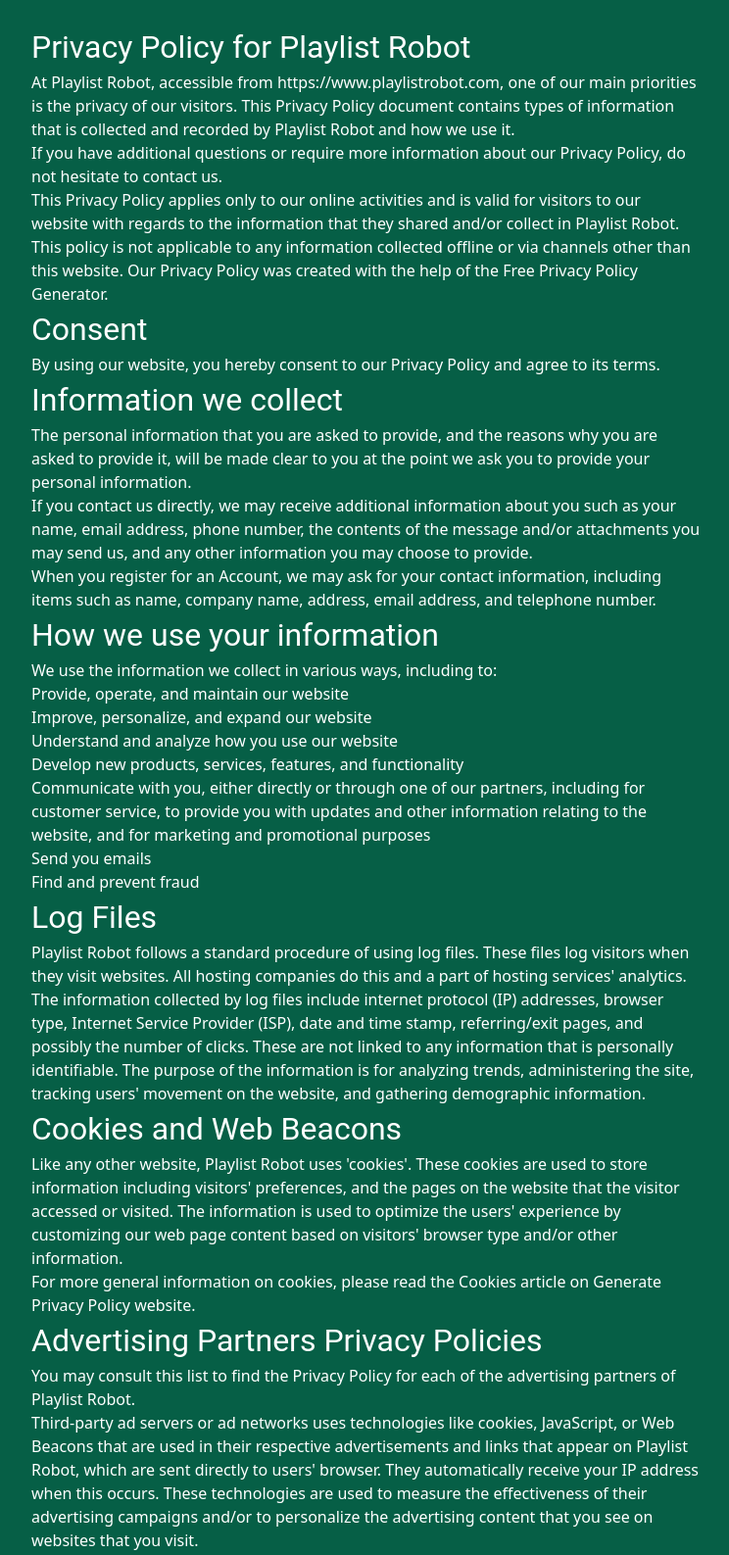
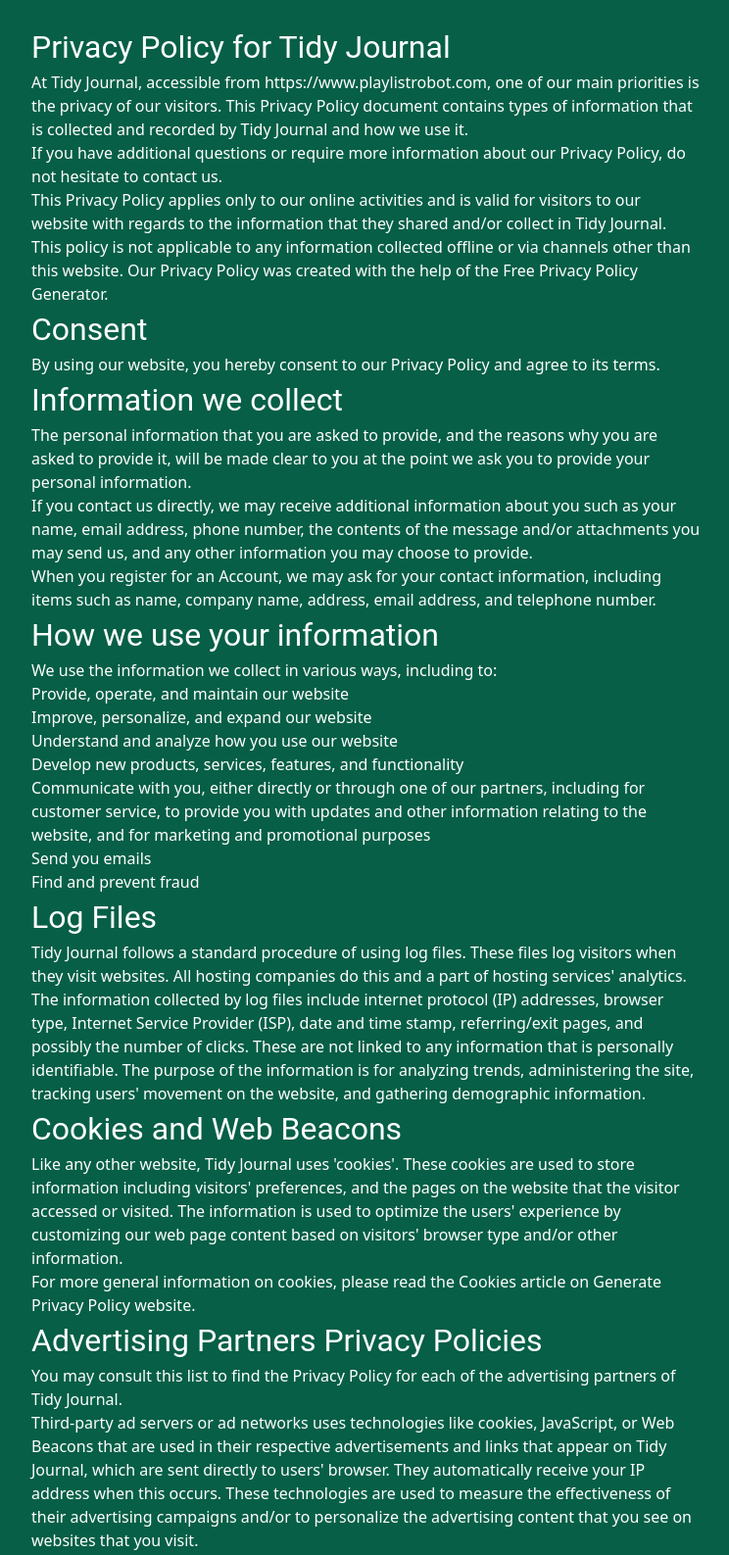
Before and after one commit to StevenAleong/TidyJournalWeb, a plain HTML site: page privacy-policy.html in a window 1280 px wide. Shown: the top 1587 px of the page at 98% size, without its empty margins (96-840 px from the left). Drawn offline with nearby package versions, Linux system fonts and the light colour scheme.

Commit message:
Update privacy-policy.html

```diff
--- a/privacy-policy.html
+++ b/privacy-policy.html
@@ -3,7 +3,7 @@
 <head>
 	<meta charset="UTF-8" />
 	<meta name="viewport" content="width=device-width, initial-scale=1.0" />
-	<title>Playlist Robot by Steven Aleong</title>
+	<title>Tidy Journal by Steven Aleong</title>
 
     <link rel="preconnect" href="https://fonts.googleapis.com" />
     <link rel="preconnect" href="https://fonts.gstatic.com" crossorigin />
@@ -20,13 +20,13 @@
 <body>
 	<main class="flex items-center p-6 lg:px-32 bg-emerald-800 text-white">
 		<section class="w-full md:w-9/12 xl:w-8/12">
-			<h1>Privacy Policy for Playlist Robot</h1>
+			<h1>Privacy Policy for Tidy Journal</h1>
 
-<p>At Playlist Robot, accessible from https://www.playlistrobot.com, one of our main priorities is the privacy of our visitors. This Privacy Policy document contains types of information that is collected and recorded by Playlist Robot and how we use it.</p>
+<p>At Tidy Journal, accessible from https://www.playlistrobot.com, one of our main priorities is the privacy of our visitors. This Privacy Policy document contains types of information that is collected and recorded by Tidy Journal and how we use it.</p>
 
 <p>If you have additional questions or require more information about our Privacy Policy, do not hesitate to contact us.</p>
 
-<p>This Privacy Policy applies only to our online activities and is valid for visitors to our website with regards to the information that they shared and/or collect in Playlist Robot. This policy is not applicable to any information collected offline or via channels other than this website. Our Privacy Policy was created with the help of the <a href="https://www.privacypolicygenerator.info" target="_blank">Free Privacy Policy Generator</a>.</p>
+<p>This Privacy Policy applies only to our online activities and is valid for visitors to our website with regards to the information that they shared and/or collect in Tidy Journal. This policy is not applicable to any information collected offline or via channels other than this website. Our Privacy Policy was created with the help of the <a href="https://www.privacypolicygenerator.info" target="_blank">Free Privacy Policy Generator</a>.</p>
 
 <h2>Consent</h2>
 
@@ -54,11 +54,11 @@
 
 <h2>Log Files</h2>
 
-<p>Playlist Robot follows a standard procedure of using log files. These files log visitors when they visit websites. All hosting companies do this and a part of hosting services' analytics. The information collected by log files include internet protocol (IP) addresses, browser type, Internet Service Provider (ISP), date and time stamp, referring/exit pages, and possibly the number of clicks. These are not linked to any information that is personally identifiable. The purpose of the information is for analyzing trends, administering the site, tracking users' movement on the website, and gathering demographic information.</p>
+<p>Tidy Journal follows a standard procedure of using log files. These files log visitors when they visit websites. All hosting companies do this and a part of hosting services' analytics. The information collected by log files include internet protocol (IP) addresses, browser type, Internet Service Provider (ISP), date and time stamp, referring/exit pages, and possibly the number of clicks. These are not linked to any information that is personally identifiable. The purpose of the information is for analyzing trends, administering the site, tracking users' movement on the website, and gathering demographic information.</p>
 
 <h2>Cookies and Web Beacons</h2>
 
-<p>Like any other website, Playlist Robot uses 'cookies'. These cookies are used to store information including visitors' preferences, and the pages on the website that the visitor accessed or visited. The information is used to optimize the users' experience by customizing our web page content based on visitors' browser type and/or other information.</p>
+<p>Like any other website, Tidy Journal uses 'cookies'. These cookies are used to store information including visitors' preferences, and the pages on the website that the visitor accessed or visited. The information is used to optimize the users' experience by customizing our web page content based on visitors' browser type and/or other information.</p>
 
 <p>For more general information on cookies, please read <a href="https://www.generateprivacypolicy.com/#cookies" target="_blank">the Cookies article on Generate Privacy Policy website</a>.</p>
 
@@ -66,9 +66,9 @@
 
 <h2>Advertising Partners Privacy Policies</h2>
 
-<P>You may consult this list to find the Privacy Policy for each of the advertising partners of Playlist Robot.</p>
+<P>You may consult this list to find the Privacy Policy for each of the advertising partners of Tidy Journal.</p>
 
-<p>Third-party ad servers or ad networks uses technologies like cookies, JavaScript, or Web Beacons that are used in their respective advertisements and links that appear on Playlist Robot, which are sent directly to users' browser. They automatically receive your IP address when this occurs. These technologies are used to measure the effectiveness of their advertising campaigns and/or to personalize the advertising content that you see on websites that you visit.</p>
+<p>Third-party ad servers or ad networks uses technologies like cookies, JavaScript, or Web Beacons that are used in their respective advertisements and links that appear on Tidy Journal, which are sent directly to users' browser. They automatically receive your IP address when this occurs. These technologies are used to measure the effectiveness of their advertising campaigns and/or to personalize the advertising content that you see on websites that you visit.</p>
 
 <p>Note that Tidy Journal has no access to or control over these cookies that are used by third-party advertisers.</p>
 
```
